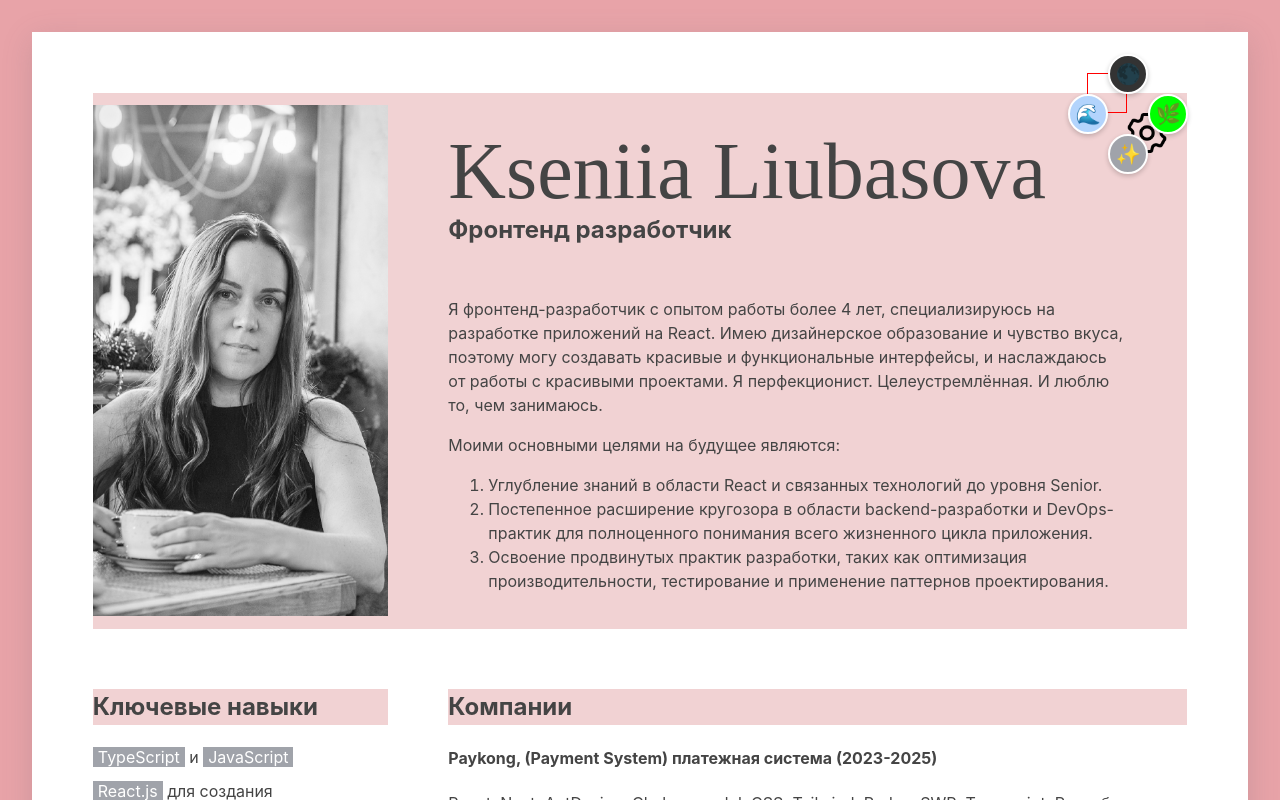
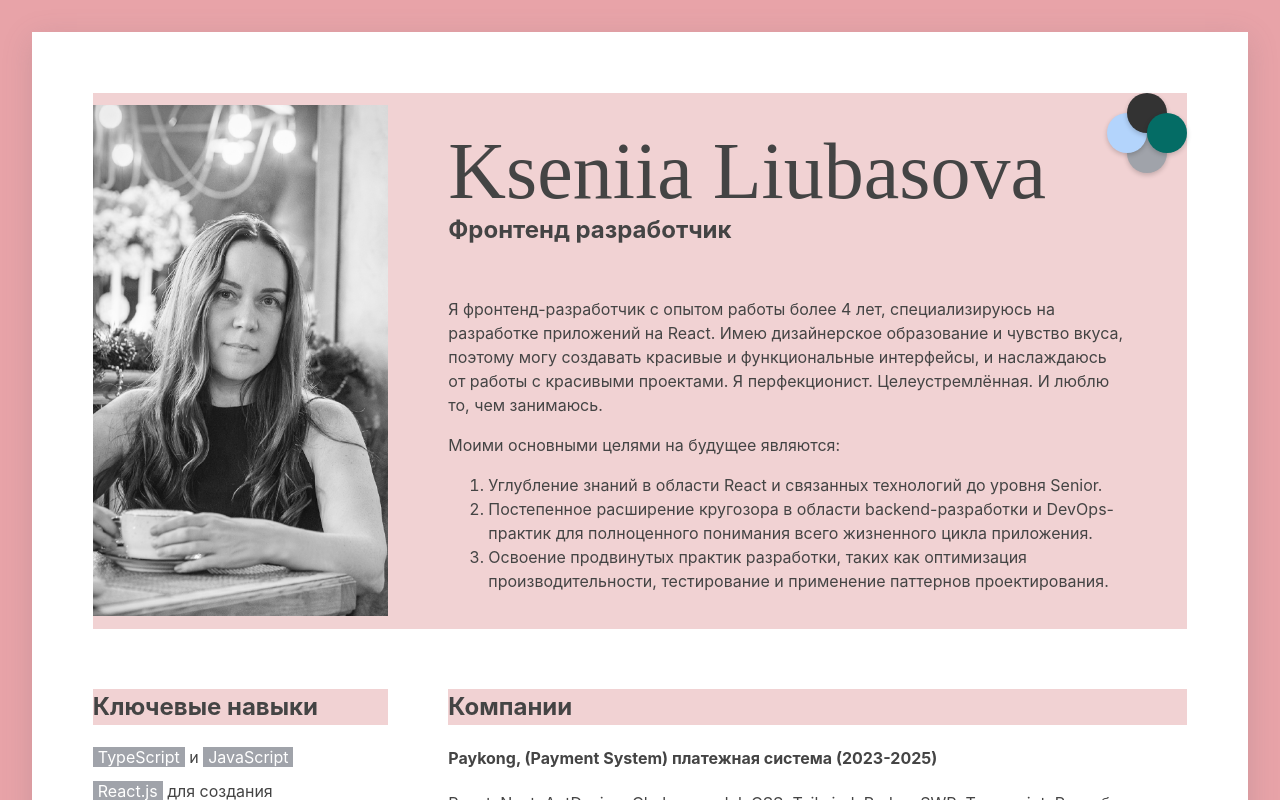
Before and after one commit to evakerrigan/eva-cv, a React (Vite) app: page / in a window 1280 px wide. Both pictures are taken after a click on the button 1147 px from the left and 132 px from the top of the page. Shown: the top 800 px of the page. Built offline with nearby package versions, Linux system fonts and the light colour scheme; a web font is replaced by a local one.

Commit message:
refactor: change color

```diff
--- a/src/components/ColorMenu.tsx
+++ b/src/components/ColorMenu.tsx
@@ -12,11 +12,11 @@ export const ColorMenu = ({ isOpen, onClose }: ColorMenuProps) => {
   const menuRef = useRef<HTMLDivElement>(null);
 
   const themes = [
-    { id: "pink", label: "🌸", color: "#e8a3a8" },
-    { id: "silver", label: "✨", color: "#a0a3aa" },
-    { id: "blue", label: "🌊", color: "#b3d4fc" },
-    { id: "dark", label: "🌑", color: "#333" },
-    { id: "green", label: "🌿", color: "#00ff00" },
+    { id: "pink", label: "", color: "#e8a3a8" },
+    { id: "silver", label: "", color: "#a0a3aa" },
+    { id: "blue", label: "", color: "#b3d4fc" },
+    { id: "dark", label: "", color: "#333" },
+    { id: "green", label: "", color: "#046c65" },
   ];
 
   useEffect(() => {
@@ -41,7 +41,7 @@ export const ColorMenu = ({ isOpen, onClose }: ColorMenuProps) => {
     <div className="color-menu" ref={menuRef}>
       {themes.map((themeOption, index) => {
         const angle = index * (360 / (themes.length - 1)) * (Math.PI / 180);
-        const radius = 40;
+        const radius = 20;
         const x = Math.cos(angle) * radius;
         const y = Math.sin(angle) * radius;
 
@@ -56,7 +56,7 @@ export const ColorMenu = ({ isOpen, onClose }: ColorMenuProps) => {
               onClose();
             }}
             style={{
-              transform: `translate(calc(50% + ${x}px), calc(50% + ${y}px))`,
+              transform: `translate(calc(${x}px), calc(${y}px))`,
               backgroundColor: themeOption.color,
             }}
           >
--- a/src/styles/colorMenu.css
+++ b/src/styles/colorMenu.css
@@ -1,15 +1,11 @@
 .color-menu {
   position: absolute;
-  top: -40px;
-  left: -40px;
+  top: 0px;
+  left: 0px;
   width: 40px;
   height: 40px;
-  /* display: flex;
-  justify-content: center;
-  align-items: center; */
   z-index: 10;
   pointer-events: none;
-  border: 1px solid red;
 }
 
 .color-button {
@@ -17,7 +13,6 @@
   width: 40px;
   height: 40px;
   border-radius: 50%;
-  border: 2px solid white;
   cursor: pointer;
   display: flex;
   justify-content: center;
@@ -29,12 +24,9 @@
 }
 
 .color-button:hover {
-  /* transform: scale(1.1) !important; */
   box-shadow: 0 4px 8px rgba(0, 0, 0, 0.3);
 }
 
 .color-button.active {
-  /* border: 3px solid #333;
-  transform: scale(1.1) !important; */
   display: none;
 }
--- a/src/styles/variables.css
+++ b/src/styles/variables.css
@@ -1,5 +1,4 @@
 :root {
-  /* Pink theme (default) */
   --primary-color: #e8a3a8;
   --secondary-color: #f1d2d3;
   --text-color: #444;
@@ -44,7 +43,7 @@
 }
 
 [data-theme="dark"] {
-  --primary-color: #000;
+  --primary-color: #111;
   --secondary-color: #333;
   --text-color: #aaa;
   --header-text-color: #aaa;
```
